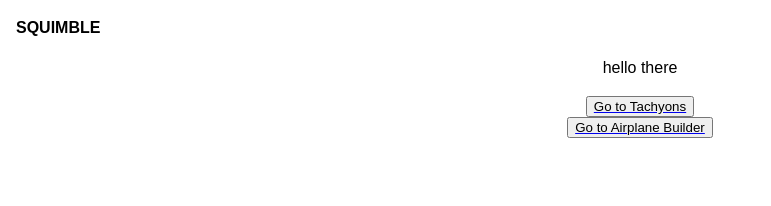
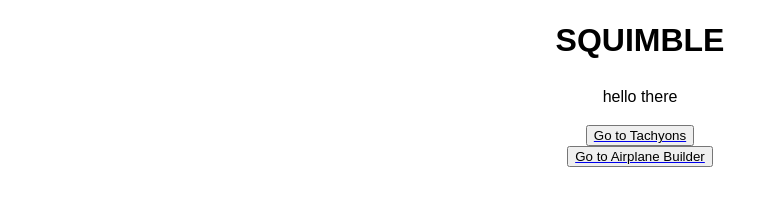
Before and after one commit to squimble/squimble.github.io, a plain HTML site: page index.html in a window 1280 px wide. Shown: the whole page, without its empty margins (0-771 px from the left). Drawn offline with Linux system fonts and the light colour scheme.

Commit message:
please center

```diff
--- a/index.html
+++ b/index.html
@@ -1,12 +1,18 @@
 <html>
   <head>
     <title>Squimble</title>
+    <style>
+            h1 {
+                text-align: center;
+                font-weight: bold;
+            }
+        </style>
     <link rel="stylesheet" href="/style.css">
     <script src="/mainscript.js" defer></script>
   </head>
   <body>
     <!-- commit damn you software -->
-    <h style="text-align: center; font-weight:bold;">SQUIMBLE</h>
+    <h1>SQUIMBLE</h1>
     <p style="text-align: center;">hello there</p>
   <a href="/tachyons"><button class="horizontal-center">Go to Tachyons</button></a>
      <a href="/airplanebuilder"><button class="horizontal-center">Go to Airplane Builder</button></a>
```
